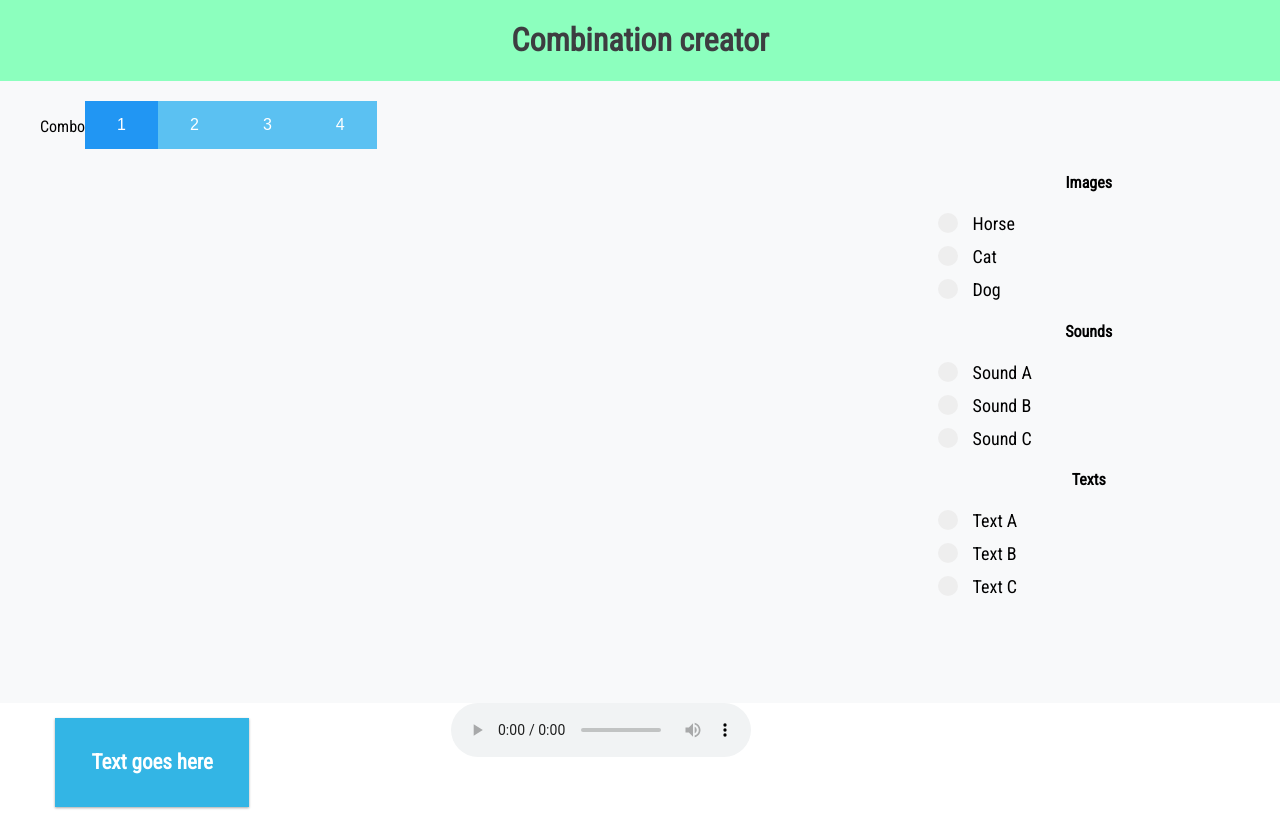
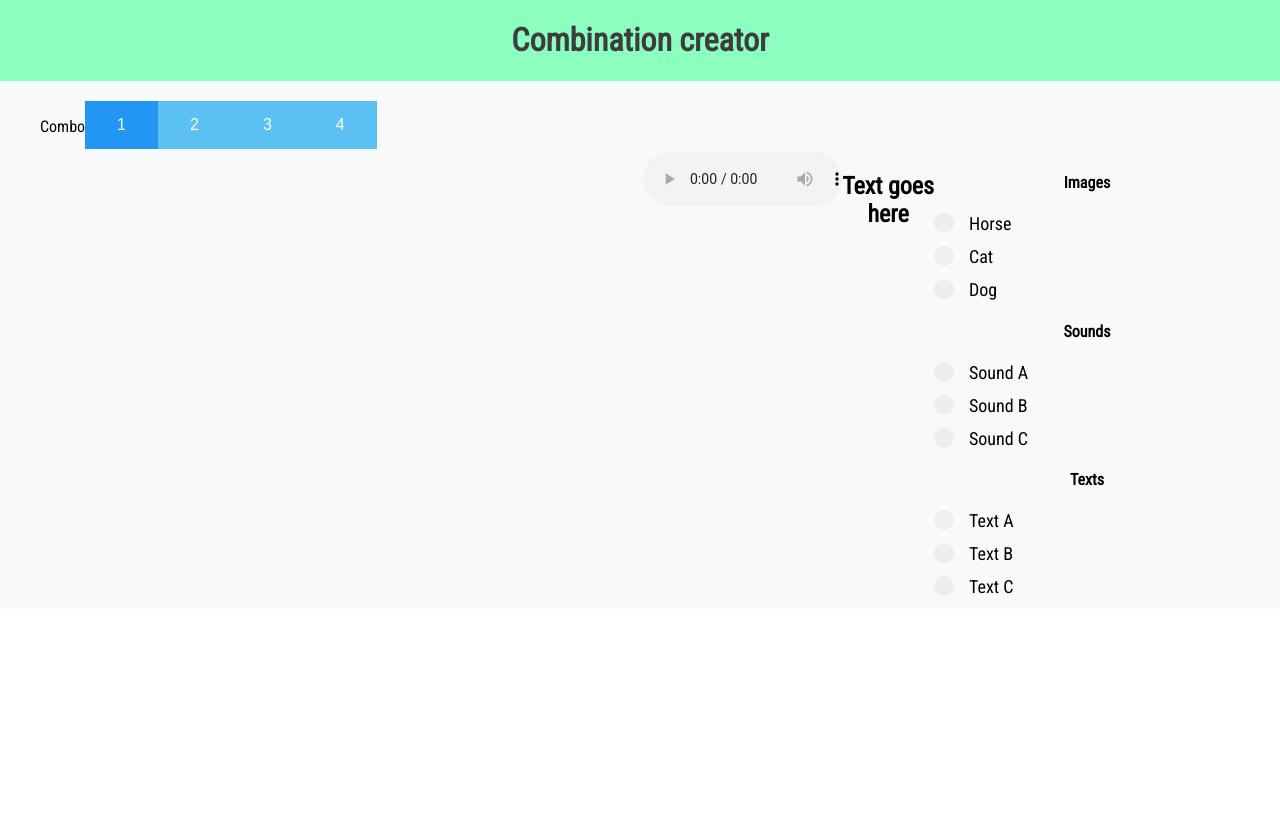
Before and after one commit to IT2810/it2810-webutvikling-h18-prosjekt-2-gruppe--50, a React (Create React App) app in the folder project_1/: page / in a window 1280 px wide. After the commit the page ends 800 px from the top, so only its background shows below. Built offline with nearby package versions, Linux system fonts and the light colour scheme.

Commit message:
Looking at how to order inside display

```diff
--- a/project_1/src/App.css
+++ b/project_1/src/App.css
@@ -47,6 +47,8 @@
 
 .Display {
   grid-area: display;
+  display: flex;
+  flex-direction: row;
 }
 
 .SelectMenu {
--- a/project_1/src/components/Sound.js
+++ b/project_1/src/components/Sound.js
@@ -1,7 +1,6 @@
 import React, { Component } from 'react';
 
 class Sound extends Component {
-
   render() {
     return (
       <audio controls>
--- a/project_1/src/components/Text.js
+++ b/project_1/src/components/Text.js
@@ -4,10 +4,8 @@ class Text extends Component {
 
   render() {
     return (
-      <div className="col-3 right">
-        <div className="aside">
-          <h2>Text goes here</h2>
-        </div>
+      <div className="">
+        <h2>Text goes here</h2>
       </div>
     )
   }
```
